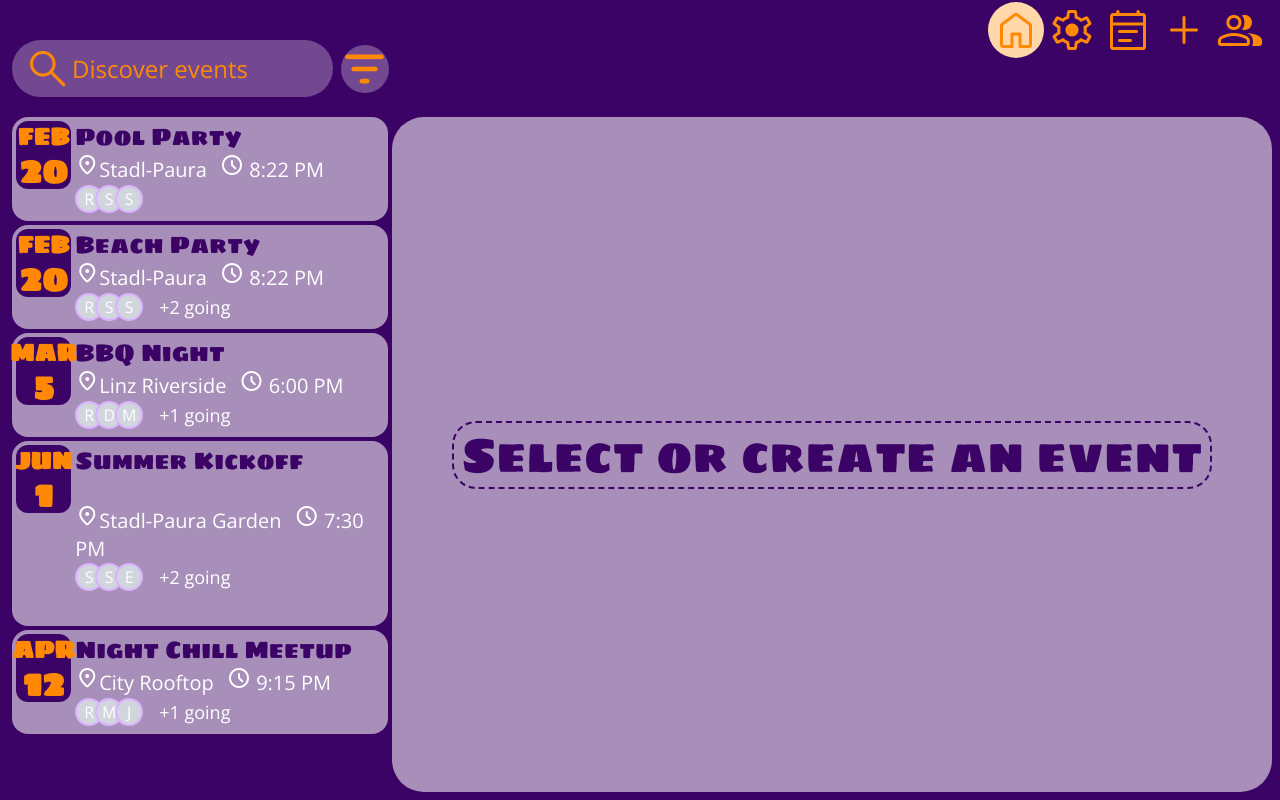
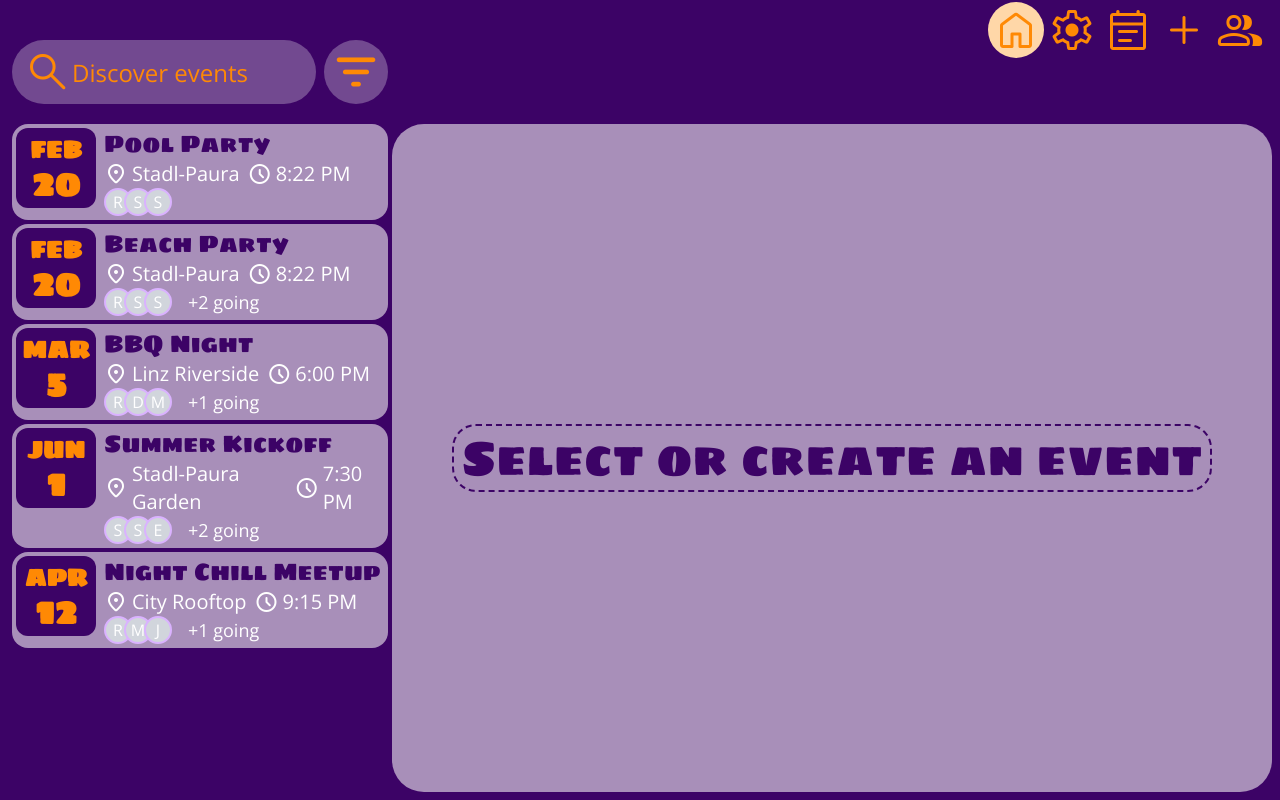
Before and after one commit to wallnerebecca/Eventbuddy, a website with bundled scripts: page index.html in a window 1280 px wide. Built offline with nearby package versions, Linux system fonts and the light colour scheme.

Commit message:
Revisit and make pretty

```diff
--- a/js/views/detailed-event-view.js
+++ b/js/views/detailed-event-view.js
@@ -467,7 +467,7 @@ class DetailedEventView extends HTMLElement {
 
                     <div class="w-full row-start-3 py-2 flex justify-between">
                         <div class="flex gap-2">
-                            <div id="back-to-event-info" class="invisible h-12 w-12 p-2 rounded-full text-orange-400 bg-purple-950"><span class="material-symbols-rounded text-3xl! font-bold!">arrow_back</span></div>
+                            <button id="back-to-event-info" class="invisible h-12 w-12 p-2 rounded-full text-orange-400 bg-purple-950"><span class="material-symbols-rounded text-3xl! font-bold!">arrow_back</span></button>
                             <button id="delete-event" class="invisible h-12 p-2 rounded-full text-orange-400 bg-purple-950"><span class="material-symbols-rounded text-3xl! font-bold!">delete</span></button>
                         </div>
 
--- a/js/views/event-view.js
+++ b/js/views/event-view.js
@@ -48,28 +48,42 @@ class EventListItem extends HTMLElement {
 
     template() {
         return `
-            <div class="mb-1 grid grid-cols-20 grid-rows-3 bg-light-purple rounded-2xl p-1">
-                <div class="aspect-square row-start-1 col-start-1 col-span-3 row-span-3 bg-purple-950 rounded-xl text-orange-400 font-bold justify-center items-center">
-                    <div class="flex flex-col items-center justify-center">
-                        <span class="text-2xl font-sigmar-one">${this.#event.datetime.toLocaleString(getLang(), { month: "short"}).toUpperCase()}</span>
-                        <span class="text-4xl leading-none font-sigmar-one">${this.#event.datetime.toLocaleString(getLang(), { day: "numeric" })}</span>
-                    </div>
+            <div class="mb-1 flex bg-light-purple rounded-2xl p-1">
+
+              <div class="w-20 h-20 bg-purple-950 rounded-xl text-orange-400 font-bold flex items-center justify-center shrink-0">
+                <div class="flex flex-col items-center justify-center">
+                  <span class="text-2xl font-sigmar-one">
+                    ${this.#event.datetime.toLocaleString(getLang(), { month: "short"}).toUpperCase()}
+                  </span>
+                  <span class="text-4xl leading-none font-sigmar-one">
+                    ${this.#event.datetime.toLocaleString(getLang(), { day: "numeric" })}
+                  </span>
                 </div>
+              </div>
 
-                <div class="pl-1 font-sigmar-one col-start-4 col-span-17 row-start-1 text-2xl text-purple-950">
+              <div class="flex flex-col justify-between pl-2 flex-1">
+
+                <div class="font-sigmar-one text-2xl text-purple-950">
                   ${this.#event.title}
                 </div>
 
-                <div class="pl-1 font-open-sans col-start-4 col-span-17 row-start-2 text-white text-xl">
-                  <span><span class="material-symbols-rounded">location_on</span>${this.#event.location}</span>
-                  <span class="px-2"/>
-                  <span><span class="material-symbols-rounded">schedule</span> ${this.#event.datetime.toLocaleTimeString(getLang(), {timeStyle: "short"})}</span>
+                <div class="font-open-sans text-white text-xl flex items-center gap-2">
+                  <span class="flex items-center gap-1">
+                    <span class="material-symbols-rounded">location_on</span>
+                    ${this.#event.location}
+                  </span>
+
+                  <span class="flex items-center gap-1">
+                    <span class="material-symbols-rounded">schedule</span>
+                    ${this.#event.datetime.toLocaleTimeString(getLang(), {timeStyle: "short"})}
+                  </span>
                 </div>
 
-                <div class="pl-1 font-open-sans col-start-4 col-span-17 row-start-3 text-white">
-                  <div class="participants flex">
-                  </div>
+                <div class="font-open-sans text-white">
+                  <div class="participants flex"></div>
                 </div>
+
+              </div>
             </div>
         `
     }
@@ -79,26 +93,14 @@ customElements.define("event-list-item", EventListItem);
 class EventList extends HTMLElement {
 
     #events
-    #availableTags
-    #availableParticipants
 
     constructor() {
         super();
         this.#events = [];
-        this.#availableTags = []
-        this.#availableParticipants = []
         model.addEventListener("event-list-changed", (event) => {
             this.#events = event.detail.events;
             this.render();
         });
-        model.addEventListener("tag-list-changed", (event) => {
-            this.#availableTags = event.detail.tags
-            this.render();
-        })
-        model.addEventListener("participants-changed", (event) => {
-            this.#availableParticipants = event.detail.participants
-            this.render();
-        })
     }
 
     connectedCallback() {
@@ -110,7 +112,6 @@ class EventList extends HTMLElement {
         this.appendChild(this.header().content); // no need to clone, only used once
 
         const list = this.querySelector("div.event-list");
-        const list2 = this.querySelector("div.event-list2");
         this.#events.map(event => {
             const eventListItem = new EventListItem(event);
             eventListItem.addEventListener("click", (e) => {
--- a/js/views/filter-bar.js
+++ b/js/views/filter-bar.js
@@ -301,12 +301,12 @@ class FilterBar extends HTMLElement {
                     </div>
                     <input type="search" class="search h-full w-full p-3 ps-15 bg-light-purple/50 rounded-full text-2xl focus:outline-none text-orange-400 placeholder:text-orange-400 [&::-webkit-search-cancel-button]:appearance-none" placeholder="Discover events"/>
                 </div>
-                <div id="open-filter-modal" class="box-border max-w-1/4 w-1/8 text-2xl flex justify-center items-center"><span class="material-symbols-rounded aspect-square bg-light-purple/50 rounded-full font-bold! text-5xl!">filter_list</span></div>
+                <button id="open-filter-modal" class="aspect-square p-2 bg-light-purple/50 rounded-full flex justify-center items-center"><span class="material-symbols-rounded font-bold! text-5xl!">filter_list</span></button>
             </div>
             <div id="modal-container" class="hidden">
-                <div id="tag-filter-modal" class="absolute left-0 top-0 w-screen text-purple-950 h-screen bg-black/50 z-50 sm:flex sm:justify-center pt-30 sm:pb-20">
+                <div id="tag-filter-modal" class="absolute left-0 top-0 w-screen text-purple-950 h-screen bg-black/50 z-50 sm:flex sm:justify-center pt-30 sm:pb-5">
                     <div class="rounded-t-4xl max-w-xl w-full h-full bg-[#FFD6A7] sm:rounded-b-4xl p-8 flex flex-col items-center">
-                        <hr class="w-6/10 h-1 mb-2 bg-purple-950">
+                        <div class="w-2/10 h-1  bg-purple-950 rounded-full"></div>
                         <span class="text-5xl font-sigmar-one pb-8">Filters</span>
 
                         <div class="pb-8 w-7/8">
```
Also changed, not shown: styles/output.css.
